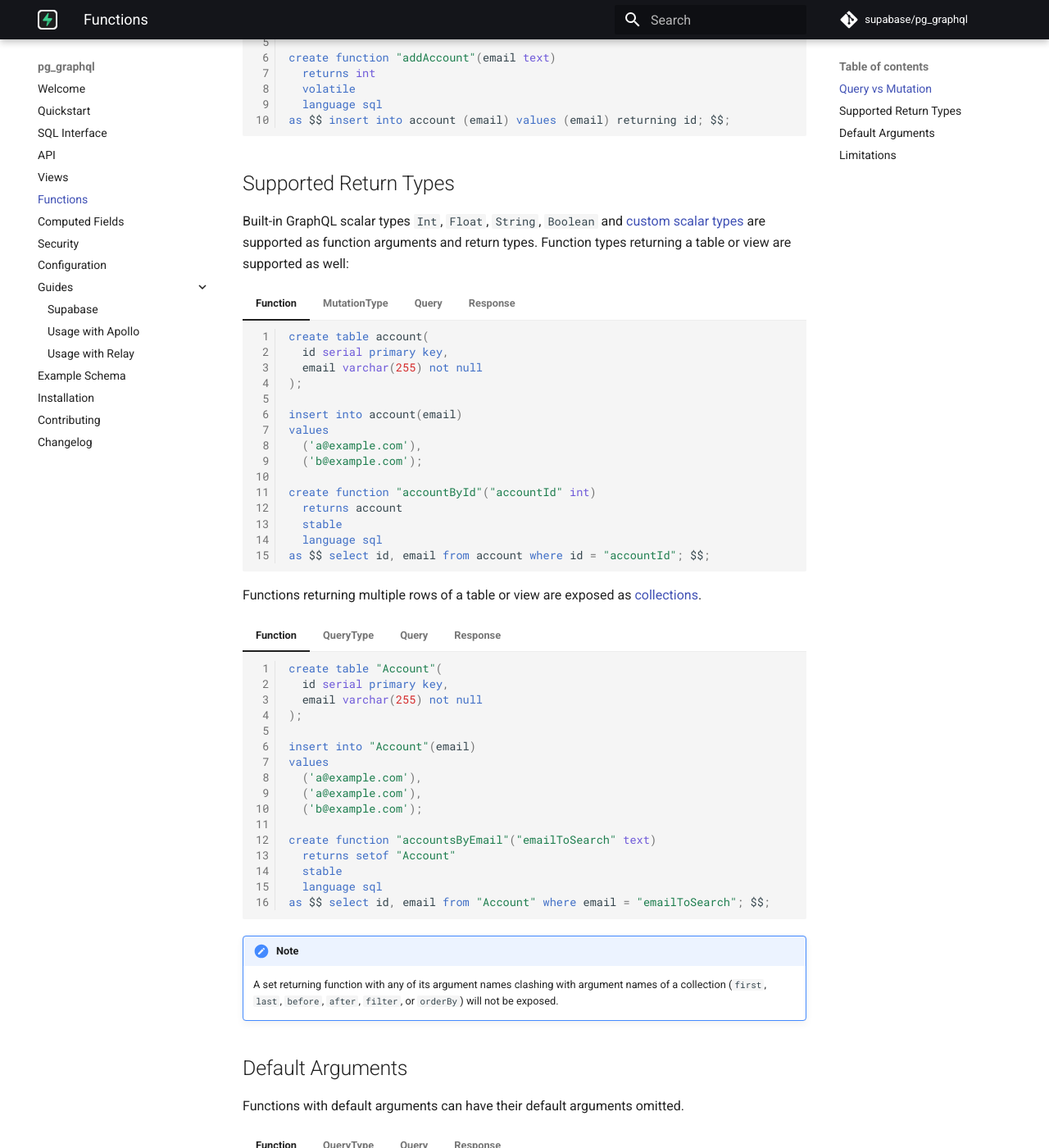
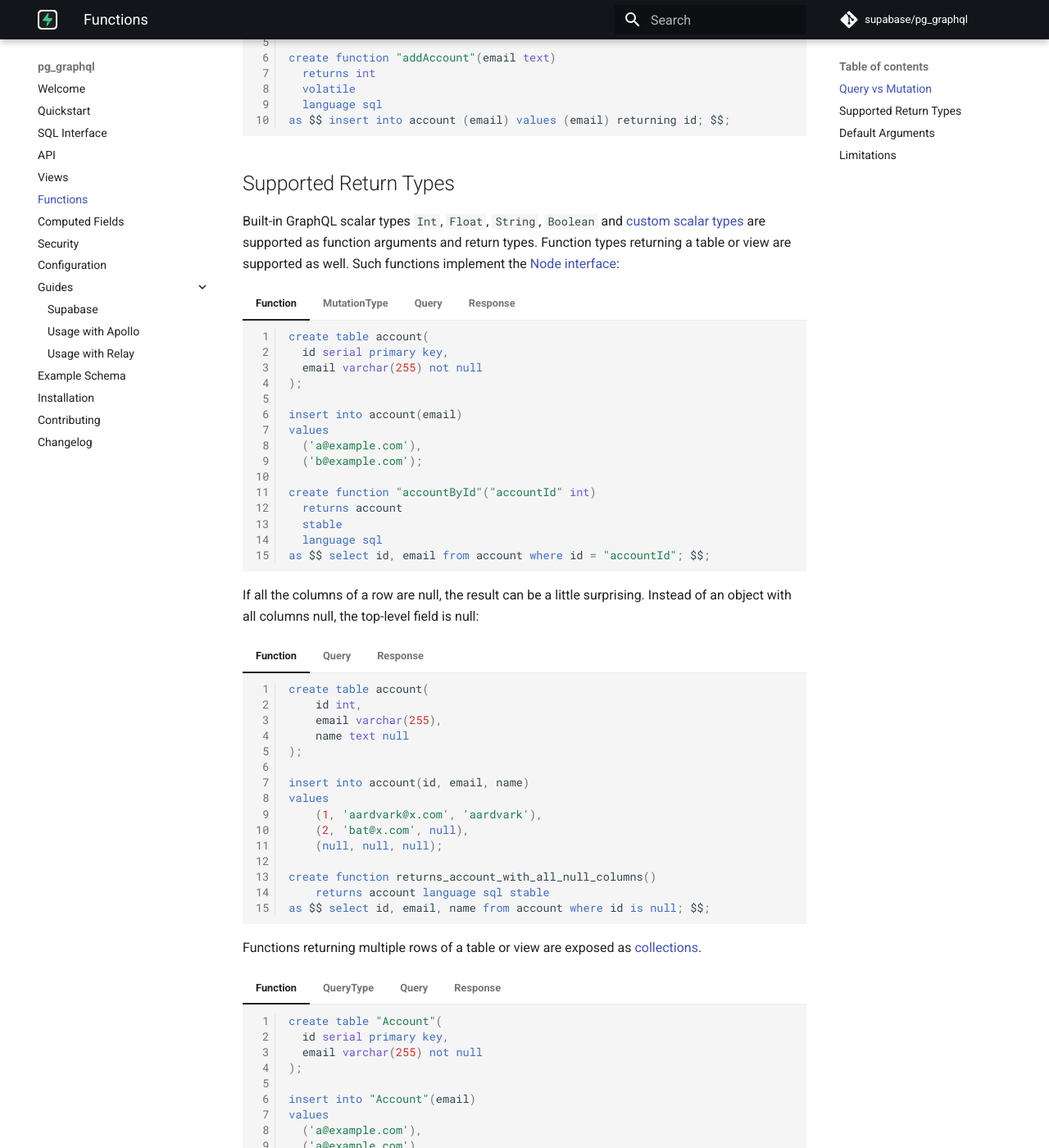
Before and after one commit to supabase/pg_graphql, an MkDocs documentation site: the page built from docs/functions.md, in a window 1280 px wide and 1400 px high, scrolled down 663 px. Shown: the whole window at 82% size. Built offline with MkDocs 1.6.1 and Material for MkDocs 9.7.7, drawn with Linux system fonts in a browser that asks for light colours; comment, search, counter and statistics services are not loaded.

Commit message:
update docs to explain function returning all null columns

````diff
--- a/docs/functions.md
+++ b/docs/functions.md
@@ -88,7 +88,7 @@ Functions marked `immutable` or `stable` are available on the query type. Functi
 ## Supported Return Types
 
 
-Built-in GraphQL scalar types `Int`, `Float`, `String`, `Boolean` and [custom scalar types](api.md#custom-scalars) are supported as function arguments and return types. Function types returning a table or view are supported as well:
+Built-in GraphQL scalar types `Int`, `Float`, `String`, `Boolean` and [custom scalar types](api.md#custom-scalars) are supported as function arguments and return types. Function types returning a table or view are supported as well. Such functions implement the [Node interface](api.md#node):
 
 === "Function"
 
@@ -137,7 +138,53 @@ Built-in GraphQL scalar types `Int`, `Float`, `String`, `Boolean` and [custom sc
         "accountById": {
           "id": 1,
           "email": "a@example.com"
+          "nodeId": "WyJwdWJsaWMiLCAiYWNjb3VudCIsIDFd"
         }
+      }
+    }
+    ```
+
+If all the columns of a row are null, the result can be a little surprising. Instead of an object with all columns null, the top-level field is null:
+
+=== "Function"
+
+    ```sql
+    create table account(
+        id int,
+        email varchar(255),
+        name text null
+    );
+
+    insert into account(id, email, name)
+    values
+        (1, 'aardvark@x.com', 'aardvark'),
+        (2, 'bat@x.com', null),
+        (null, null, null);
+
+    create function returns_account_with_all_null_columns()
+        returns account language sql stable
+    as $$ select id, email, name from account where id is null; $$;
+    ```
+
+=== "Query"
+
+    ```graphql
+    query {
+      returnsAccountWithAllNullColumns {
+        id
+        email
+        name
+        __typename
+      }
+    }
+    ```
+
+=== "Response"
+
+    ```json
+    {
+      "data": {
+        "returnsAccountWithAllNullColumns": null
       }
     }
     ```
````
Also changed, not shown: other parts of docs/functions.md (+1 -0 lines).
